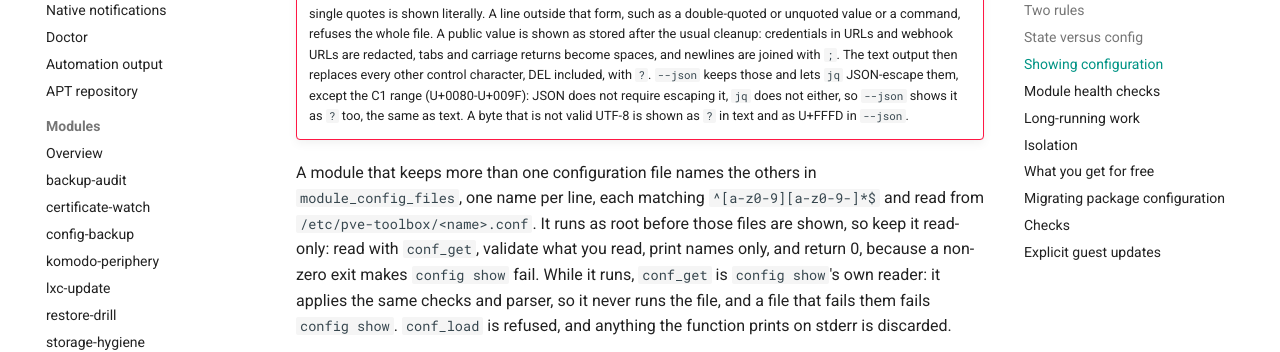
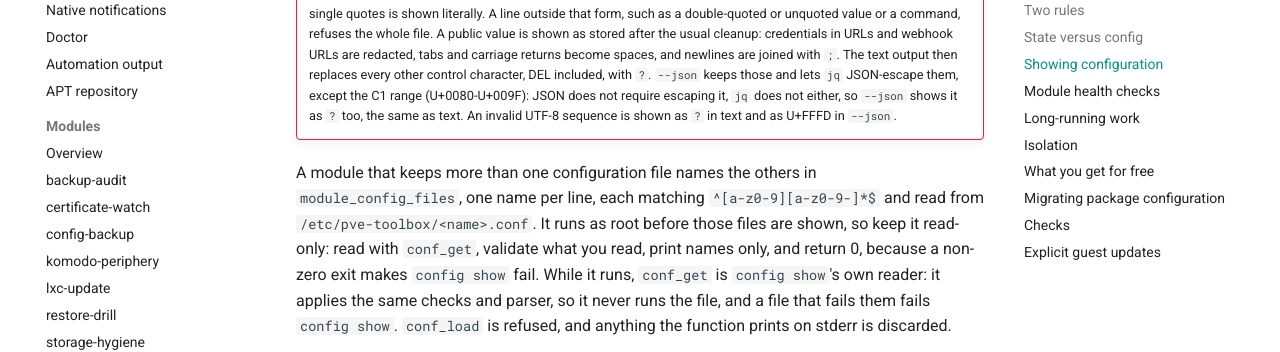
Before and after one commit to quwisky/pve-toolbox, an MkDocs documentation site: the page built from docs/writing-a-module.md, in a window 1280 px wide and 900 px high, scrolled down 2766 px. Shown: the part 152-504 px from the top of the window. Built offline with MkDocs 1.6.1 and Material for MkDocs 9.7.7, drawn with Linux system fonts in a browser that asks for light colours; comment, search, counter and statistics services are not loaded.

Commit message:
fix(cli): decode config show output whole, not in 4 KB chunks
jq -R decodes its input in 4 KB chunks, so a valid multi-byte character
split at a chunk boundary became U+FFFD: a long non-ASCII public value
showed stray ? in text output and U+FFFD in --json (the latter since
config show was added). Both readers now take the whole input with
--rawfile. Text output replaces U+FFFD with split/join instead of gsub,
which took minutes on a value with many invalid bytes.

The help, template and docs say "an invalid UTF-8 sequence", which is
what jq replaces as one unit.

```diff
--- a/docs/writing-a-module.md
+++ b/docs/writing-a-module.md
@@ -128,8 +128,8 @@ patterns such as `JOB_*_SRC`. Every other key shows only `(set, hidden)` or
     character, DEL included, with `?`. `--json` keeps those and lets `jq`
     JSON-escape them, except the C1 range (U+0080-U+009F): JSON does not
     require escaping it, `jq` does not either, so `--json` shows it as `?`
-    too, the same as text. A byte that is not valid UTF-8 is shown as `?` in
-    text and as U+FFFD in `--json`.
+    too, the same as text. An invalid UTF-8 sequence is shown as `?` in text
+    and as U+FFFD in `--json`.
 
 A module that keeps more than one configuration file names the others in
 `module_config_files`, one name per line, each matching `^[a-z0-9][a-z0-9-]*$`
```
Also changed, not shown: 3 other files.
